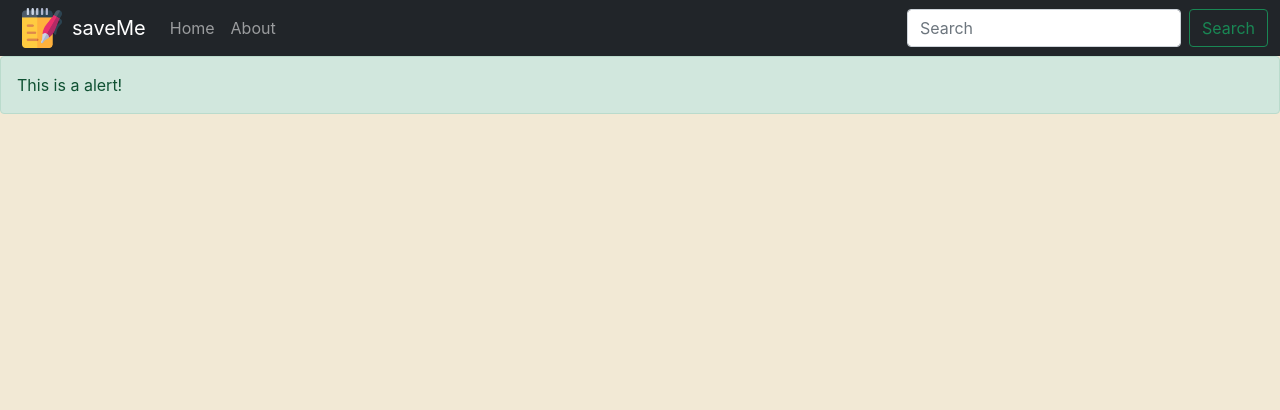
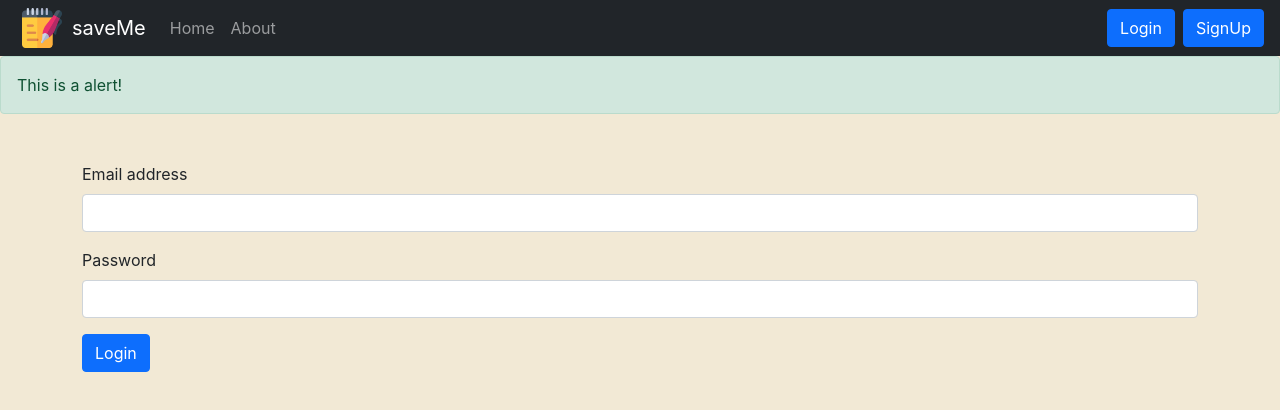
Before and after one commit to aw-santo/cloud-notes, a React (Create React App) app: page /login in a window 1280 px wide. Shown: the top 410 px of the page. Built offline with nearby package versions, Linux system fonts and the light colour scheme.

Commit message:
added login successfully

```diff
--- a/src/App.js
+++ b/src/App.js
@@ -6,6 +6,8 @@ import About from './components/About';
 import Alert from './components/Alert';
 import NoteState from './context/notes/NoteState';
 import 'tachyons';
+import Login from './components/Login';
+import Signup from './components/Signup';
 
 function App() {
   return (
@@ -18,6 +20,8 @@ function App() {
           <Routes>
             <Route exact path="/" element={<Home />} />
             <Route exact path="/about" element={<About />} />
+            <Route exact path="/login" element={<Login />} />
+            <Route exact path="/signup" element={<Signup />} />
           </Routes>
 
         </div>
--- /dev/null
+++ b/src/components/Login.js
@@ -0,0 +1,47 @@
+import React, { useRef } from 'react';
+
+const Login = () => {
+
+    const emailRef = useRef('');
+    const passRef = useRef('');
+
+    const handleLogin = async (e) => {
+        e.preventDefault();
+        const res = await fetch('http://localhost:5000/api/auth/login', {
+            method: 'POST',
+            headers: {
+                "Content-Type": "application/json"
+            },
+            body: JSON.stringify({ email:emailRef.current.value, password: passRef.current.value})
+        });
+        const json = await res.json();
+        console.log(json);
+
+        if (json.success) {
+            // save the auth-token redirect to user notes
+            localStorage.setItem('token', json.auth_token);
+        }
+        else{
+            // invalid credentials
+            alert("Invalid credentials!🙂");
+        }
+    }
+
+    return (
+        <>
+            <form className='my-5'  onSubmit={handleLogin}>
+                <div className="mb-3">
+                    <label htmlFor="email" className="form-label">Email address</label>
+                    <input ref={emailRef} type="email" className="form-control" id="email" aria-describedby="emailHelp" name="email" required autoComplete="on"/>
+                </div>
+                <div className="mb-3">
+                    <label htmlFor="password" className="form-label">Password</label>
+                    <input ref={passRef} type="password" className="form-control" id="password" name="password"  autoComplete="new-password" required/>
+                </div>
+                <button type="submit" className="btn btn-primary">Login</button>
+            </form>
+        </>
+    );
+}
+
+export default Login;
--- a/src/components/Navbar.js
+++ b/src/components/Navbar.js
@@ -33,8 +33,8 @@ const Navbar = () => {
                             </li>
                         </ul>
                         <form className="d-flex">
-                            <input className="form-control me-2" type="search" placeholder="Search" aria-label="Search" />
-                            <button className="btn btn-outline-success" type="submit">Search</button>
+                            <Link className="btn btn-primary mx-1" type="submit" to="/login">Login</Link>
+                            <Link className="btn btn-primary mx-1" type="submit" to="/signup">SignUp</Link>
                         </form>
                     </div>
                 </div>
--- /dev/null
+++ b/src/components/Signup.js
@@ -0,0 +1,13 @@
+import React from 'react';
+
+const Signup = () => {
+    return(
+        <>
+            <div>
+                This is signup
+            </div>
+        </>
+    );
+}
+
+export default Signup;
```
